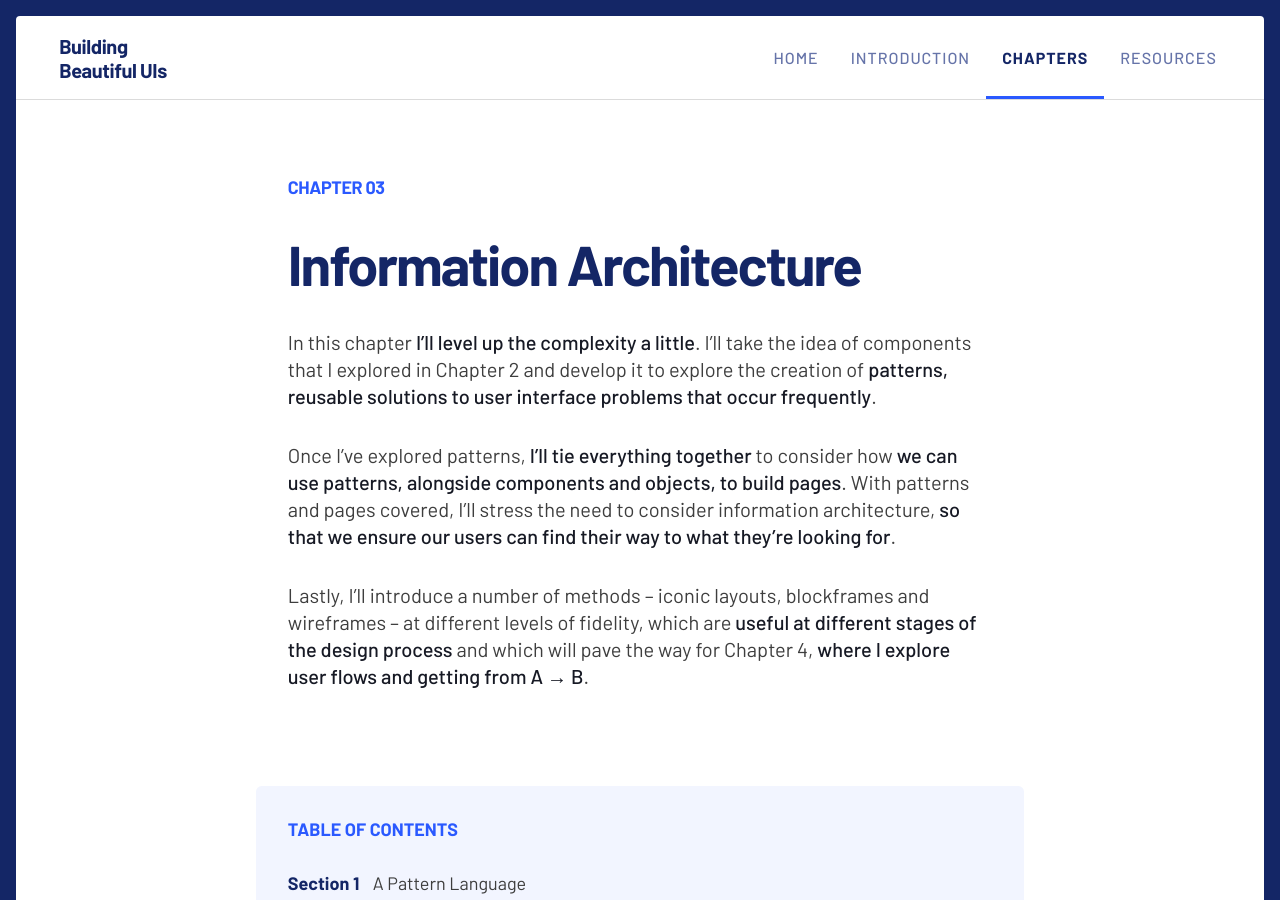
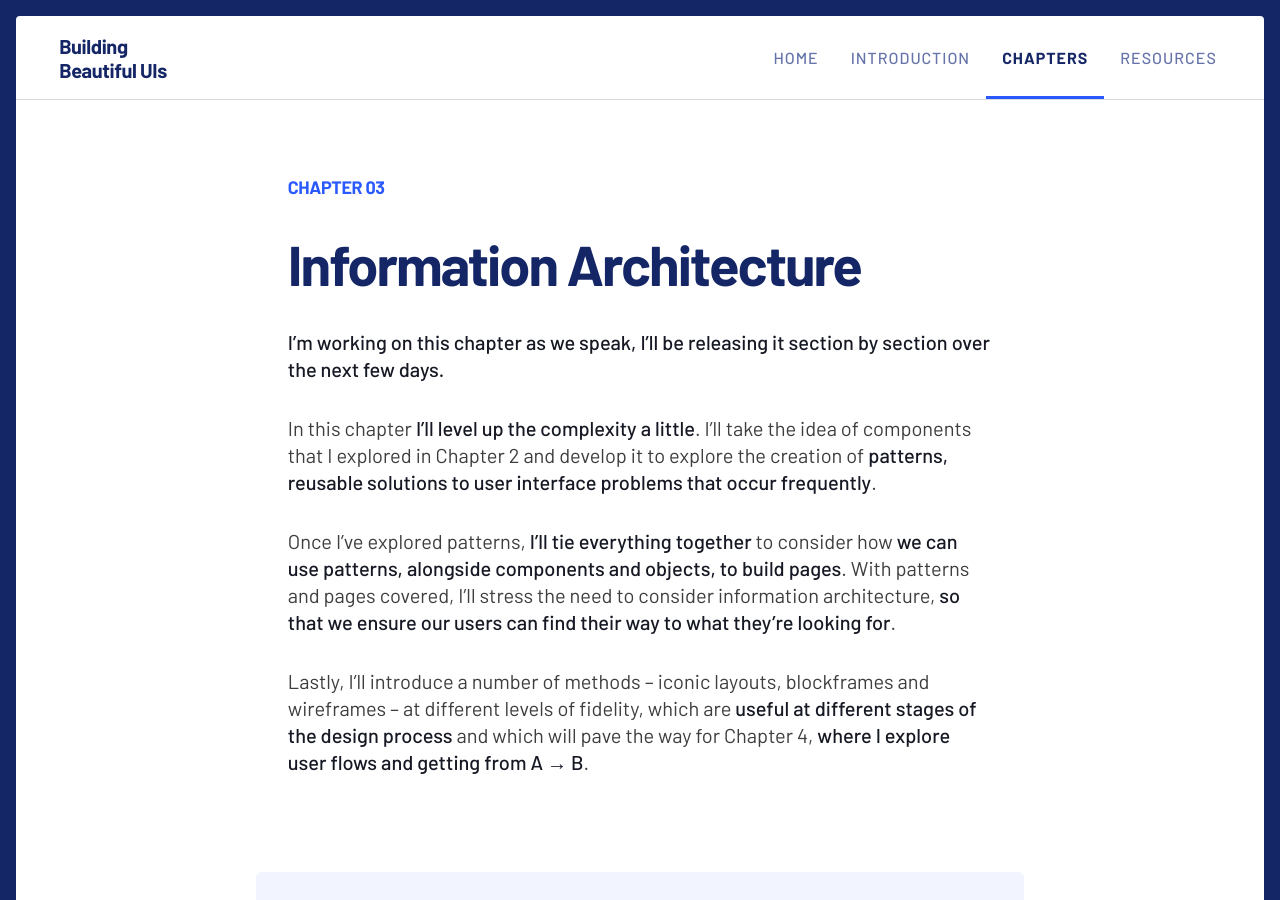
Before and after one commit to buildingbeautifuluis/buildingbeautifuluis.github.io, a Jekyll site: the page built from _chapters/03-Information-Architecture.md, in a window 1280 px wide and 900 px high. Built offline with Jekyll 4.4.1, drawn with Linux system fonts in a browser that asks for light colours.

Commit message:
Added in progress pre-warning.

```diff
--- a/_chapters/03-Information-Architecture.md
+++ b/_chapters/03-Information-Architecture.md
@@ -1,7 +1,9 @@
 ---
 chapter-number: "03"
 title: "Information Architecture"
-opening-text: "<p>In this chapter <strong>I’ll level up the complexity a little</strong>. I’ll take the idea of components that I explored in Chapter 2 and develop it to explore the creation of <strong>patterns, reusable solutions to user interface problems that occur frequently</strong>.</p>
+opening-text: "<p><strong>I’m working on this chapter as we speak, I’ll be releasing it section by section over the next few days.</strong></p>
+
+<p>In this chapter <strong>I’ll level up the complexity a little</strong>. I’ll take the idea of components that I explored in Chapter 2 and develop it to explore the creation of <strong>patterns, reusable solutions to user interface problems that occur frequently</strong>.</p>
 
 <p>Once I’ve explored patterns, <strong>I’ll tie everything together</strong> to consider how <strong>we can use patterns, alongside components and objects, to build pages</strong>. With patterns and pages covered, I’ll stress the need to consider information architecture, <strong>so that we ensure our users can find their way to what they’re looking for</strong>.</p>
 
```
